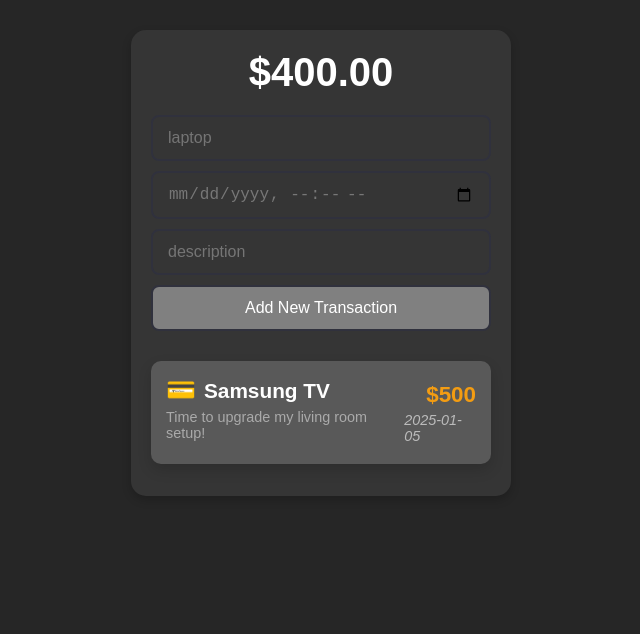
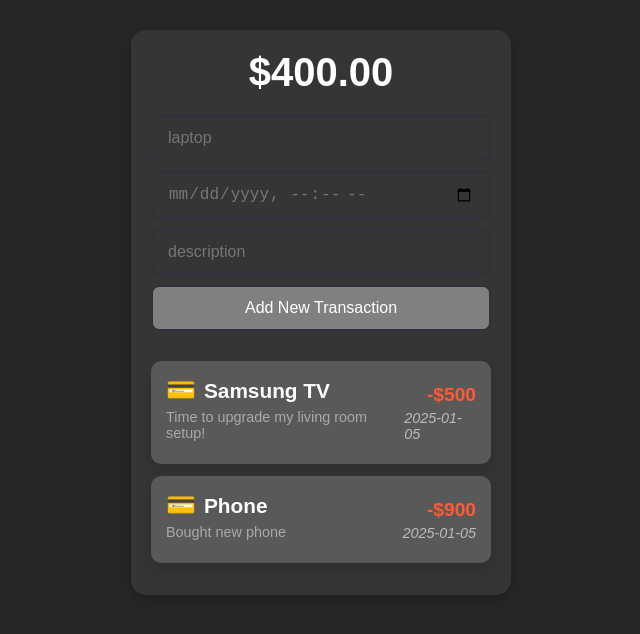
Before and after one commit to joswin18/Money-Tracker, a React (Create React App) app: page / in a window 1280 px wide. Shown: the top 634 px of the page, without its empty margins (319-959 px from the left). Built offline with nearby package versions, Linux system fonts and the light colour scheme.

Commit message:
transaction style change

```diff
--- a/src/App.css
+++ b/src/App.css
@@ -145,9 +145,9 @@
 }
 
 .transaction .right .price {
-  font-size: 1.4rem;
+  font-size: 1.2rem;
   font-weight: 700;
-  color: #f39c12;
+  color: #ff5a35;
 }
 
 /* Responsive */
--- a/src/App.js
+++ b/src/App.js
@@ -24,7 +24,17 @@
           <div class="description">Time to upgrade my living room setup!</div>
         </div>
         <div class="right">
-          <div class="price">$500</div>
+          <div class="price">-$500</div>
+          <div class="datetime">2025-01-05</div>
+        </div>
+      </div>
+      <div class="transaction">
+        <div class="left">
+          <div class="name">Phone</div>
+          <div class="description">Bought new phone</div>
+        </div>
+        <div class="right">
+          <div class="price">-$900</div>
           <div class="datetime">2025-01-05</div>
         </div>
       </div>
```
